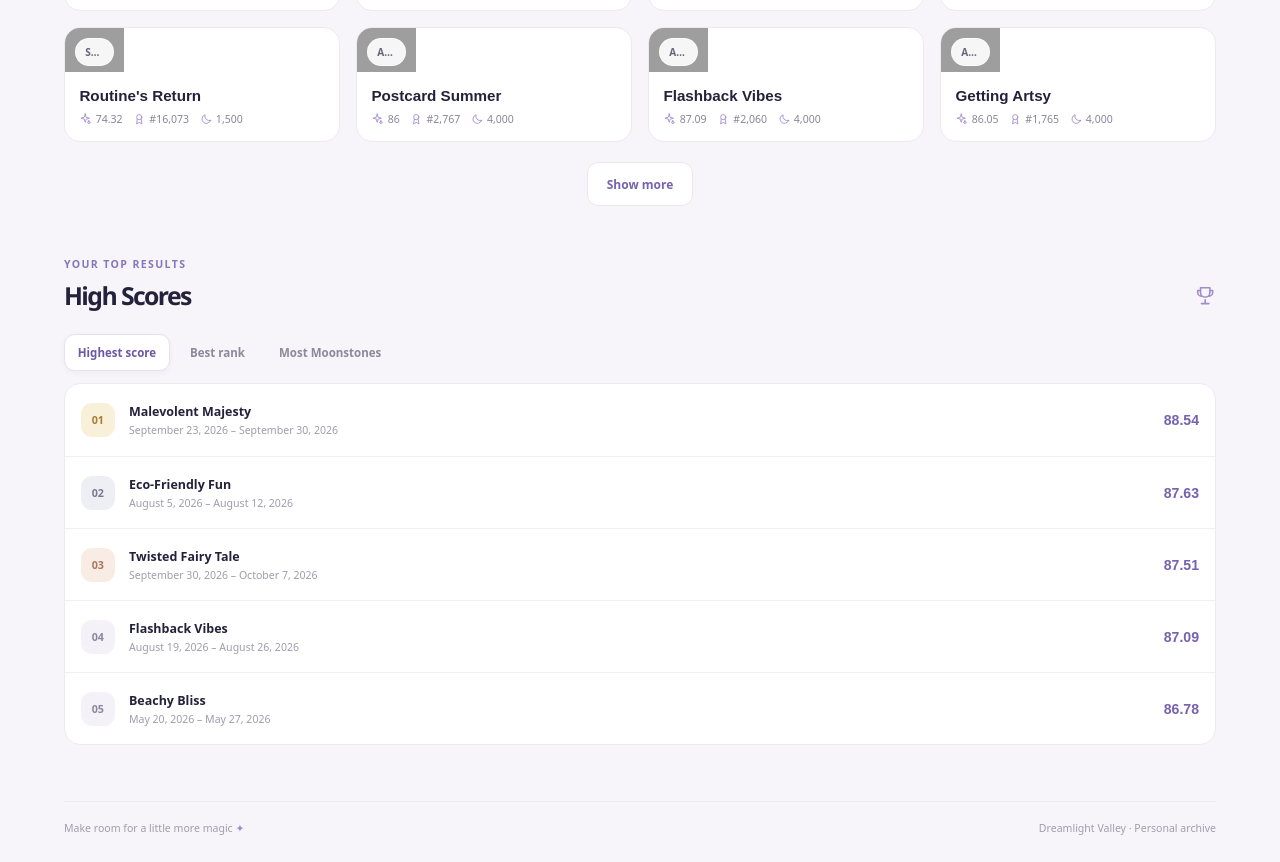
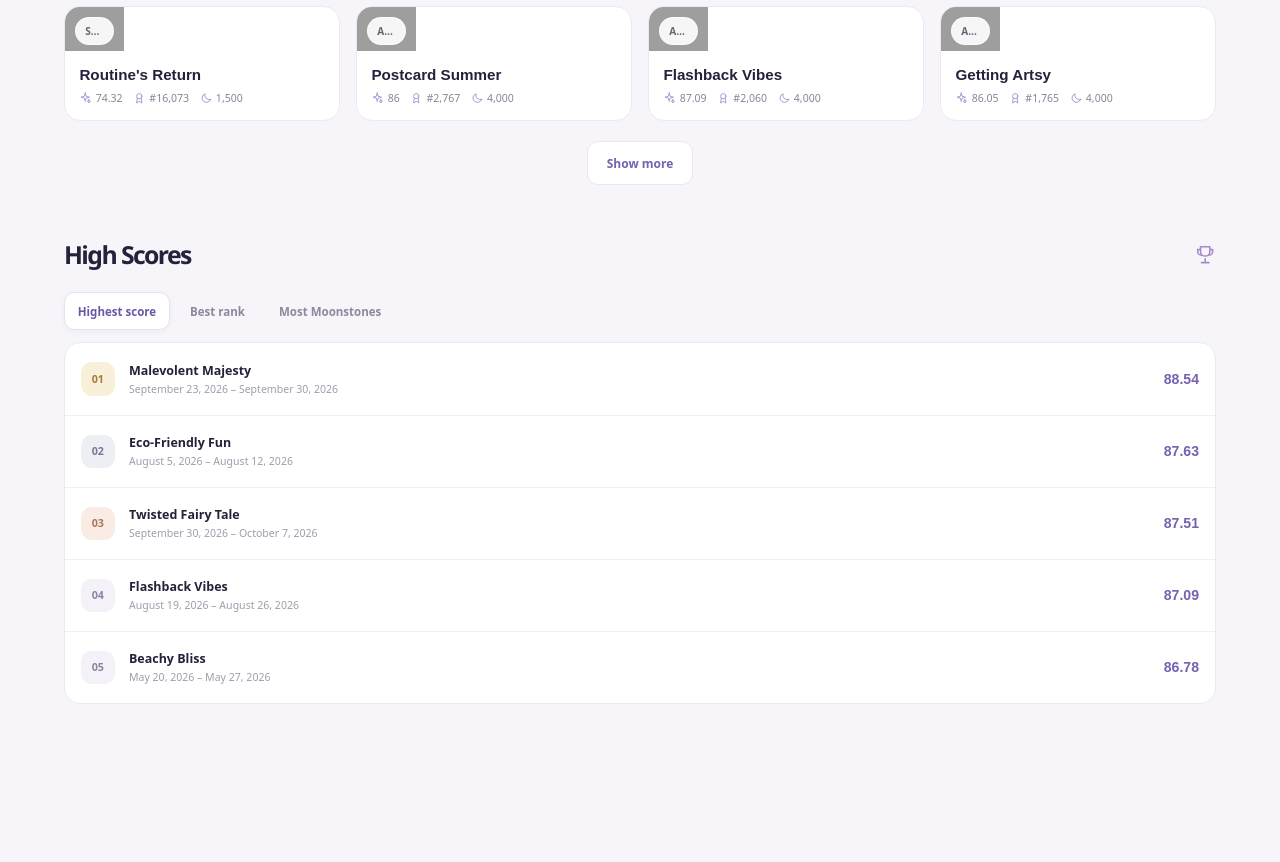
Before and after one commit to B3rginator/dreamsnap-portfolio, a React (Vite) app: page / in a window 1280 px wide. Shown: the part 831-1693 px from the top of the page. After the commit the page ends 1591 px from the top, so only its background shows below. Built offline with nearby package versions, Linux system fonts and the light colour scheme; grey boxes are pictures that could not be loaded.

Commit message:
refactor: remove unused eyebrow elements and footer styles from App component

```diff
--- a/src/App.tsx
+++ b/src/App.tsx
@@ -331,7 +331,6 @@ function App() {
           <section aria-labelledby="gallery-title" className="gallery-section" id="gallery">
             <div className="section-heading gallery-heading">
               <div>
-                <p className="eyebrow">YOUR MOMENTS</p>
                 <h2 id="gallery-title">DreamSnap Gallery</h2>
               </div>
               <span className="result-count">{formatNumber(filteredDreamSnaps.length)} {filteredDreamSnaps.length === 1 ? 'snap' : 'snaps'}</span>
@@ -417,7 +416,6 @@ function App() {
           <section aria-labelledby="highscores-title" className="highscores-section" id="highscores">
             <div className="section-heading">
               <div>
-                <p className="eyebrow">YOUR TOP RESULTS</p>
                 <h2 id="highscores-title">High Scores</h2>
               </div>
               <Icon className="section-icon" name="trophy" />
@@ -465,10 +463,6 @@ function App() {
           </section>
         </main>
 
-        <footer className="page-footer">
-          <span>Make room for a little more magic <span aria-hidden="true">✦</span></span>
-          <span>Dreamlight Valley · Personal archive</span>
-        </footer>
       </div>
 
       <dialog
--- a/src/styles.css
+++ b/src/styles.css
@@ -248,10 +248,6 @@ select:focus-visible {
   justify-content: space-between;
   gap: 1rem;
   margin-block-end: 1.35rem;
-}
-
-.section-heading .eyebrow {
-  margin-block-end: 0.42rem;
 }
 
 .metrics-grid {
@@ -744,21 +740,6 @@ select:focus-visible {
   font-weight: 800;
 }
 
-.page-footer {
-  display: flex;
-  flex-wrap: wrap;
-  justify-content: space-between;
-  gap: 0.5rem 1rem;
-  padding-block: 1.2rem 1.65rem;
-  border-block-start: 1px solid #ece9f1;
-  color: #a19dad;
-  font-size: 0.66rem;
-}
-
-.page-footer span span {
-  color: #a08acb;
-}
-
 .snap-dialog {
   position: fixed;
   inline-size: min(92vw, 560px);
```
